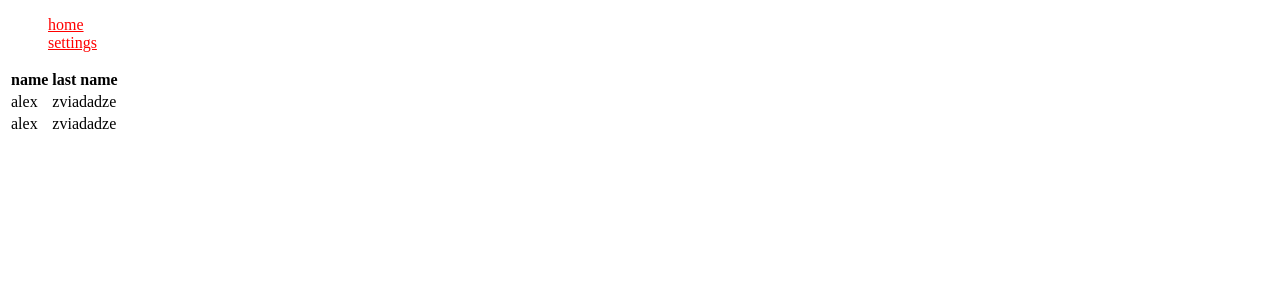
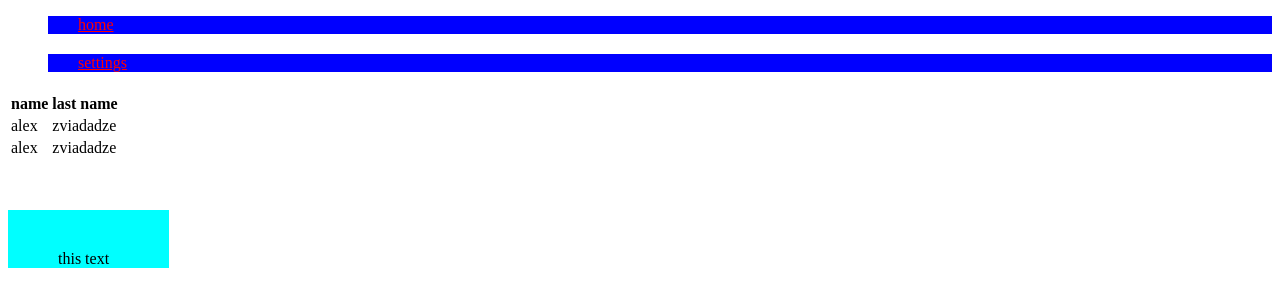
Before and after one commit to NokaK/re-educate05, a plain HTML site: page index.html in a window 1280 px wide. Drawn offline with Linux system fonts and the light colour scheme.

Commit message:
update development branch

```diff
--- a/index.html
+++ b/index.html
@@ -3,17 +3,17 @@
 <head>
 	<meta charset="utf-8">
 	<meta name="viewport" content="width=device-width, initial-scale=1">
-	<link rel="stylesheet" href="style.css">
 	<title></title>
+	<link rel="stylesheet" type="text/css" href="style.css">
 </head>
 <body>
 	<header>
 		<nav>
 			<ul>
-        <li>
+        		<li class="list home">
 					<a href="index.html">home</a>
 				</li>
-				<li>
+				<li class="list">
 					<a href="#">settings</a>
 				</li>
 			</ul>
@@ -38,6 +38,7 @@
 
 		</tbody>
 	</table>
+	<p class="text">this text</p>
 
 
 </body>
--- a/style.css
+++ b/style.css
@@ -1,7 +1,20 @@
-li{
+.list{
     list-style-type: none;
+    margin-bottom: 20px;
+    padding-left: 30px;
+    background-color: blue;
 }
 
 a{
-    color: red;
+    color: red;s
 }
+.text {
+    display: inline-block;
+    background-color:aqua ;
+    padding-top:40px;
+    padding-left: 50px;
+    padding-right: 60px;
+    padding-bottom: 80px;
+    padding: 40px 60px 0 50px;
+    margin-top:50px;
+}
```
